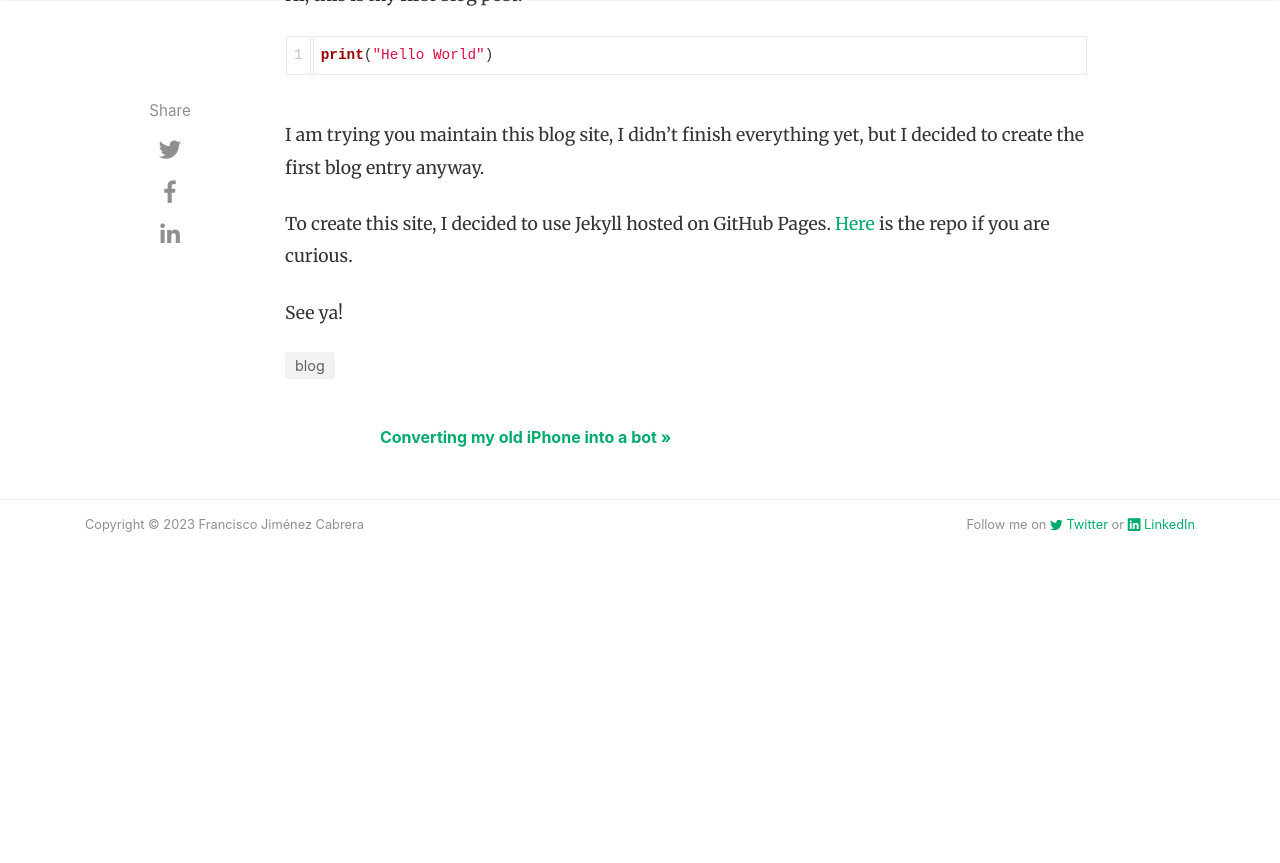
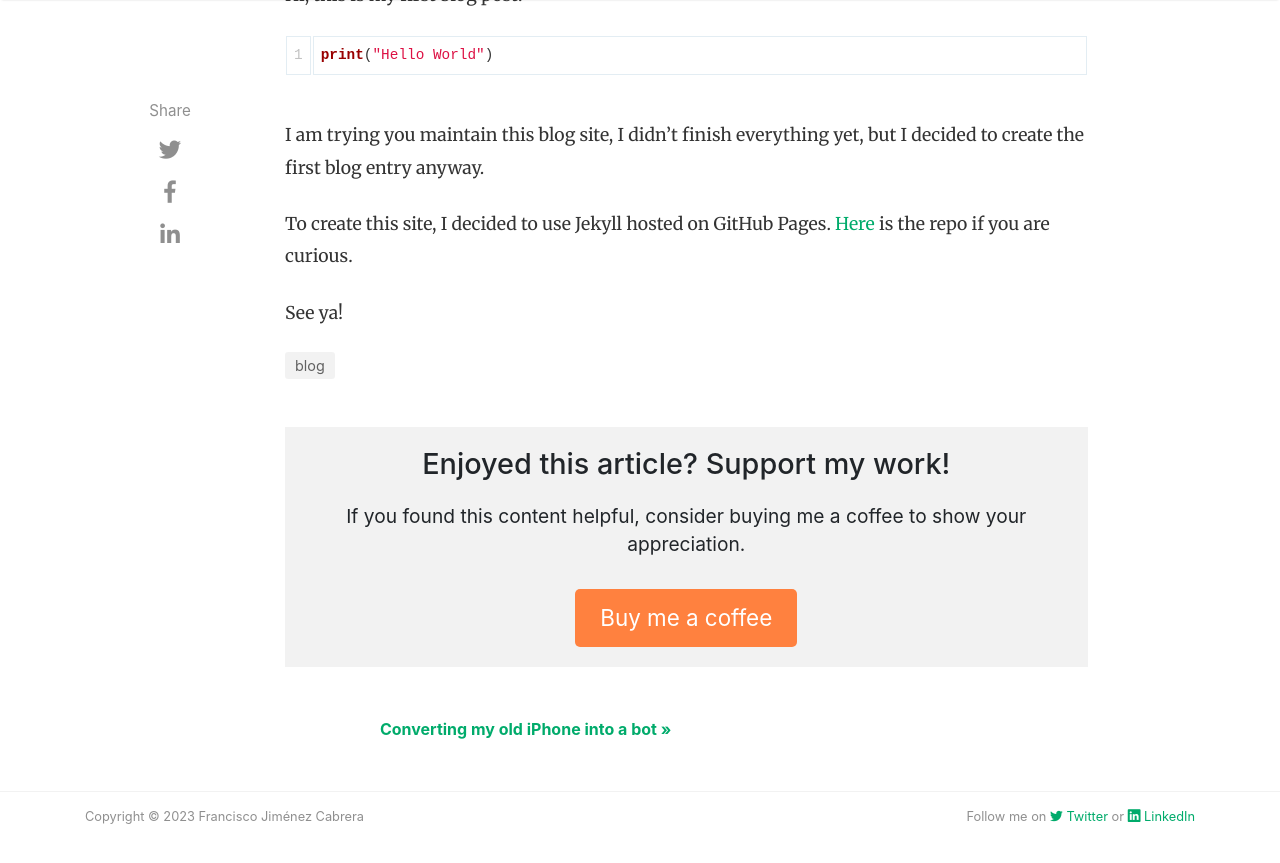
Before and after one commit to jkfran/jkfran.com, a Jekyll site: the page built from _posts/2021-02-09-hello-world.md, in a window 1280 px wide and 900 px high, scrolled down 812 px. Shown: the top 863 px of the window. Built offline with Jekyll 4.4.1, drawn with Linux system fonts in a browser that asks for light colours; nearby versions of some CDN libraries; before the commit the page ends 1420 px from its top, so only the background shows below that.

Commit message:
Update post.html

```diff
--- a/_layouts/post.html
+++ b/_layouts/post.html
@@ -119,6 +119,14 @@ post_class: post-template
             </div>
             <!-- End Tags -->
 
+            <!-- Buy Me A Coffee Section -->
+            <section style="text-align: center; margin: 50px 0; padding: 20px; background-color: #f2f2f2;">
+              <h2 style="font-size: 1.8em; margin-bottom: 20px;">Enjoyed this article? Support my work!</h2>
+              <p style="font-size: 1.2em; margin-bottom: 30px;">If you found this content helpful, consider buying me a coffee to show your appreciation.</p>
+              <a href="https://www.buymeacoffee.com/jkfran" target="_blank" style="display: inline-block; background-color: #FF813F; color: #ffffff; font-size: 1.4em; padding: 12px 25px; text-decoration: none; border-radius: 5px;">Buy me a coffee</a>
+            </section>
+            <!-- End Buy Me A Coffee -->
+
             <!-- Prev/Next -->
             <div class="row PageNavigation d-flex justify-content-between font-weight-bold">
             {% if page.previous.url %}
```
